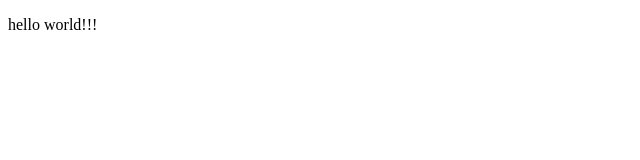
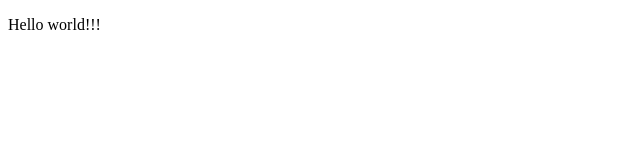
Before and after one commit to weizzmann/jsproject, a plain HTML site: page index.html in a window 1280 px wide. Shown: the full height of the page, 0-640 px from the left. Drawn offline with Linux system fonts and the light colour scheme.

Commit message:
second commit

```diff
--- a/index.html
+++ b/index.html
@@ -7,7 +7,7 @@
 </head>
 <body>
 
-    <p>hello world!!!</p>
+    <p>Hello world!!!</p>
 
 <!--     <script>
         alert('Hi!!!');
```
